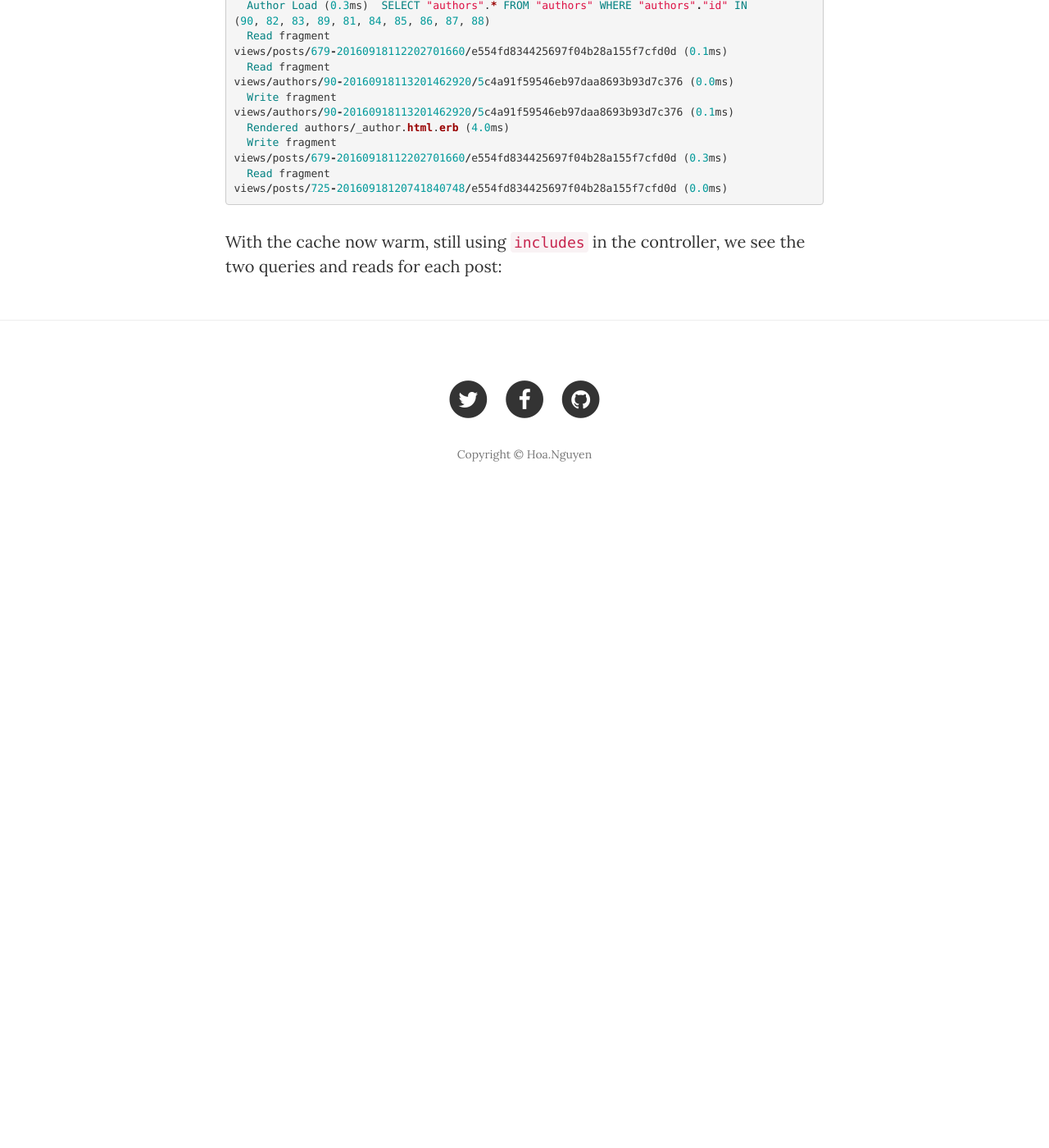
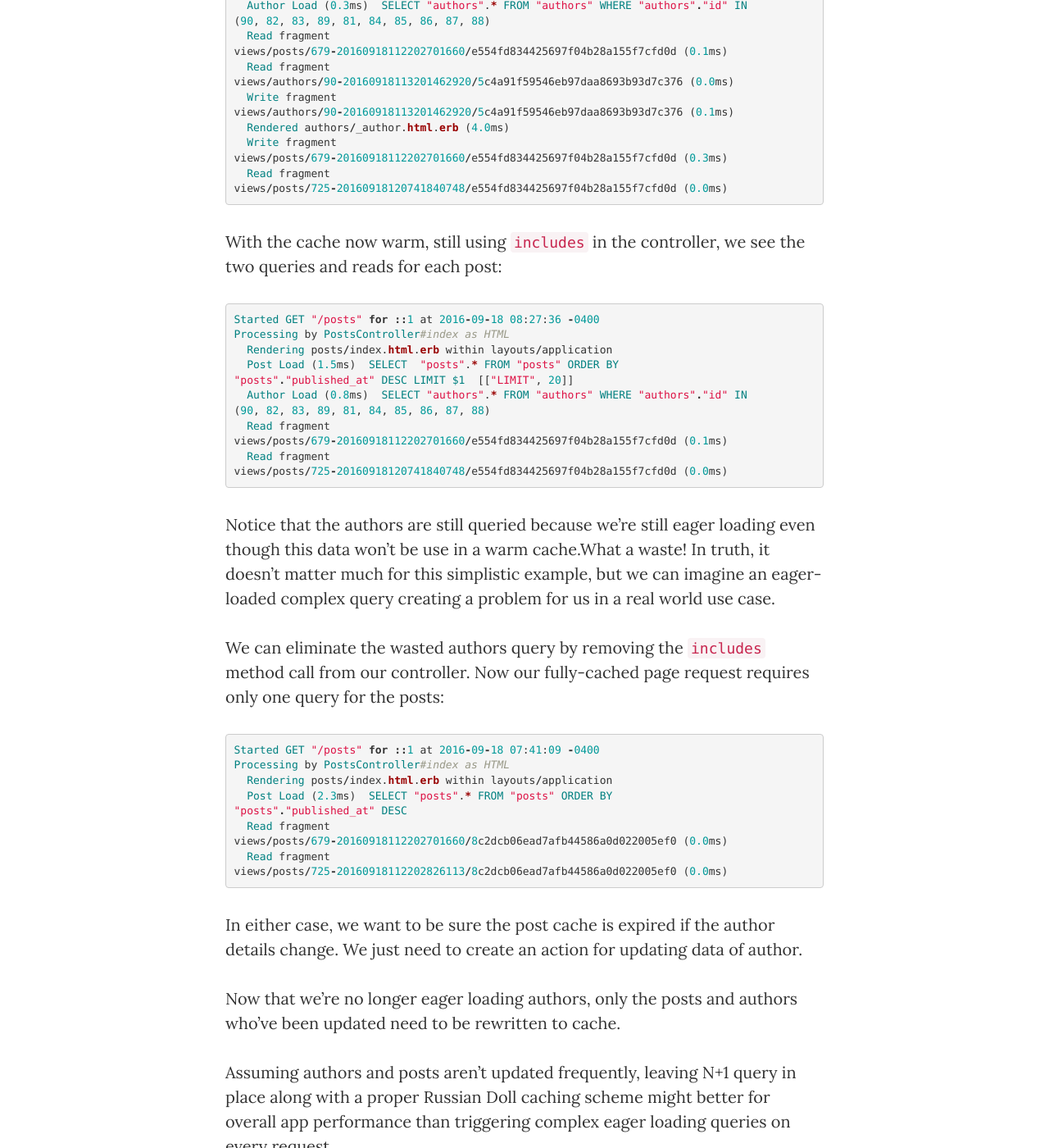
Before and after one commit to nvh0412/nvh0412.github.io, a Jekyll site: the page built from _posts/2016-12-25-N-plush-1-a-feature.markdown, in a window 1280 px wide and 1400 px high, scrolled down 4930 px. Shown: the whole window at 82% size. Built offline with Jekyll 4.4.1, drawn with Linux system fonts in a browser that asks for light colours; nearby versions of some CDN libraries; before the commit the page ends 5560 px from its top, so only the background shows below that; some of the changed text lies outside the part shown.

Commit message:
[f] Finished first blog

```diff
--- a/_posts/2016-12-25-N-plush-1-a-feature.markdown
+++ b/_posts/2016-12-25-N-plush-1-a-feature.markdown
@@ -204,3 +204,64 @@
 
 With the cache now warm, still using `includes` in the controller, we see the
 two queries and reads for each post:
+
+{% highlight ruby %}
+Started GET "/posts" for ::1 at 2016-09-18 08:27:36 -0400
+Processing by PostsController#index as HTML
+  Rendering posts/index.html.erb within layouts/application
+  Post Load (1.5ms)  SELECT  "posts".* FROM "posts" ORDER BY
+"posts"."published_at" DESC LIMIT $1  [["LIMIT", 20]]
+  Author Load (0.8ms)  SELECT "authors".* FROM "authors" WHERE "authors"."id" IN
+(90, 82, 83, 89, 81, 84, 85, 86, 87, 88)
+  Read fragment
+views/posts/679-20160918112202701660/e554fd834425697f04b28a155f7cfd0d (0.1ms)
+  Read fragment
+views/posts/725-20160918120741840748/e554fd834425697f04b28a155f7cfd0d (0.0ms)
+{% endhighlight %}
+
+Notice that the authors are still queried because we're still eager loading even
+though this data won't be use in a warm cache.What a waste! In truth, it doesn't
+matter much for this simplistic example, but we can imagine an eager-loaded
+complex query creating a problem for us in a real world use case.
+
+We can eliminate the wasted authors query by removing the `includes` method call
+from our controller. Now our fully-cached page request requires only one query
+for the posts:
+
+{% highlight ruby %}
+Started GET "/posts" for ::1 at 2016-09-18 07:41:09 -0400
+Processing by PostsController#index as HTML
+  Rendering posts/index.html.erb within layouts/application
+  Post Load (2.3ms)  SELECT "posts".* FROM "posts" ORDER BY
+"posts"."published_at" DESC
+  Read fragment
+views/posts/679-20160918112202701660/8c2dcb06ead7afb44586a0d022005ef0 (0.0ms)
+  Read fragment
+views/posts/725-20160918112202826113/8c2dcb06ead7afb44586a0d022005ef0 (0.0ms)
+{% endhighlight %}
+
+In either case, we want to be sure the post cache is expired if the author
+details change. We just need to create an action for updating data of author.
+
+Now that we're no longer eager loading authors, only the posts and authors
+who've been updated need to be rewritten to cache.
+
+Assuming authors and posts aren't updated frequently, leaving N+1 query in place
+along with a proper Russian Doll caching scheme might better for overall app
+performance than triggering complex eager loading queries on every request.
+
+## Go forth and measure
+
+Eager Loading may not always be the best the cure for our N+1 ailments.
+
+The intention of this article isn't to throw shit to eager loading - it's a
+important tool to have in your toolbox. This article encourages Rails Developers
+to understand how lazy loading and N+1 queries allow for Russian Doll caching to
+be a usefull alternative to addressing performance bottlenecks in your Rails
+applications.
+
+Keep in mind, Russian Doll caching may not the best approach for your app,
+especially if that cache is frequently updated or cleared, so it's up to you to
+determine the best approach.
+
+Just beware of silver bullets.
```
